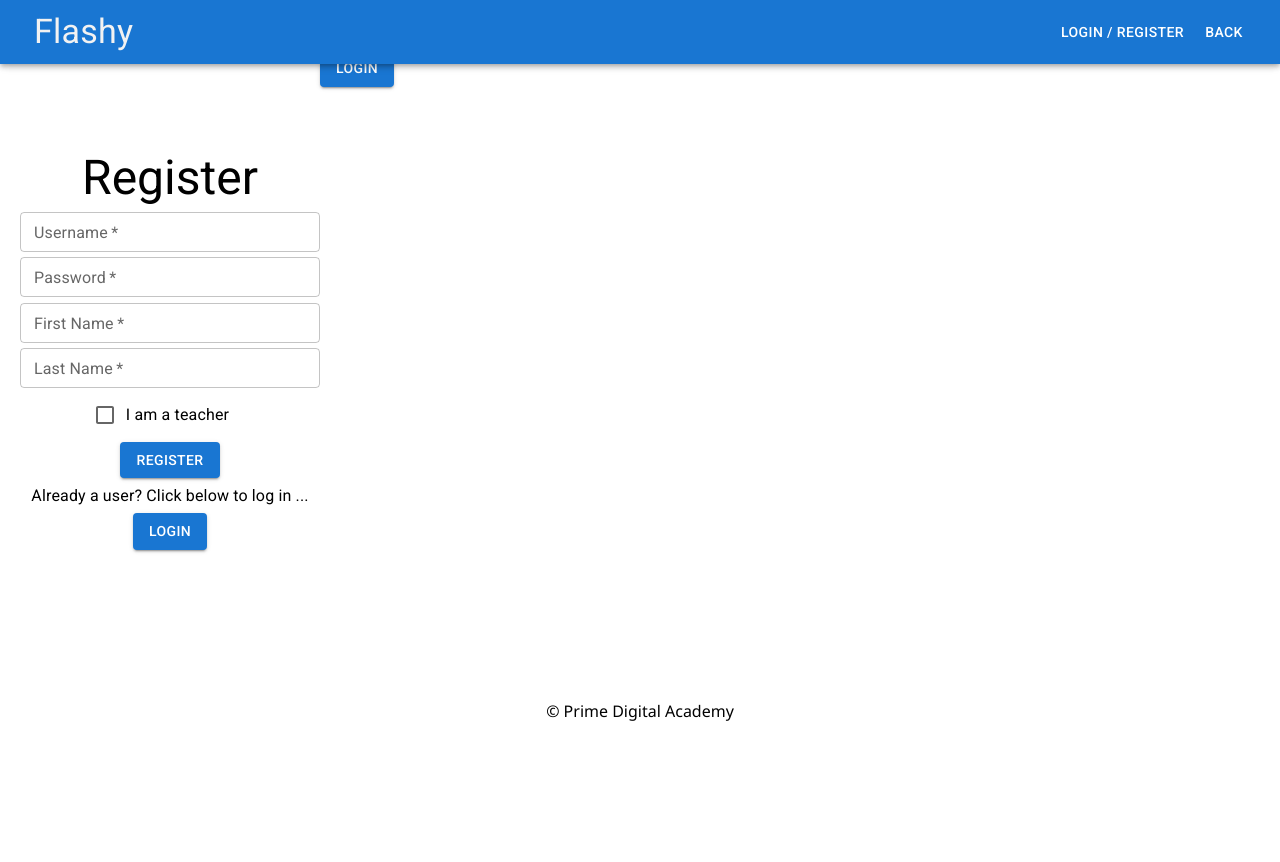
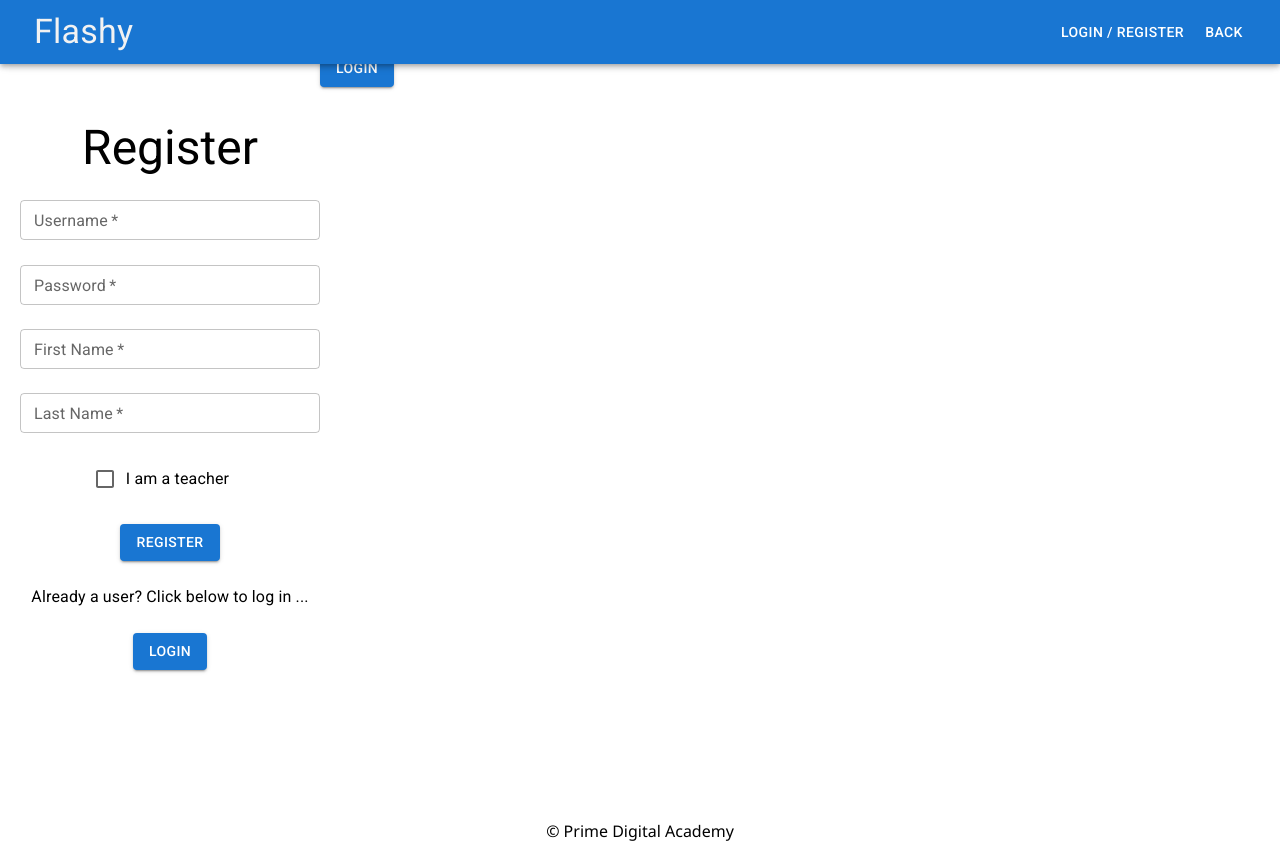
Before and after one commit to rhvdbergh/flashy, a React (Create React App) app: page /#/home in a window 1280 px wide. Before the commit the page ends 800 px from the top, so only its background shows below. Built offline with nearby package versions, Linux system fonts and the light colour scheme; no server answers.

Commit message:
add spacing to register form

```diff
--- a/src/components/RegisterForm/RegisterForm.jsx
+++ b/src/components/RegisterForm/RegisterForm.jsx
@@ -17,13 +17,13 @@ import {
 // styling for mui
 const useStyles = makeStyles(() => ({
   form: {
-    marginTop: '100px',
+    marginTop: '70px',
     marginBottom: '30px',
     display: 'flex',
     flexDirection: 'column',
     justifyContent: 'space-between',
     alignItems: 'center',
-    height: '400px',
+    height: '550px',
     width: '300px',
     textAlign: 'center',
   },
```
